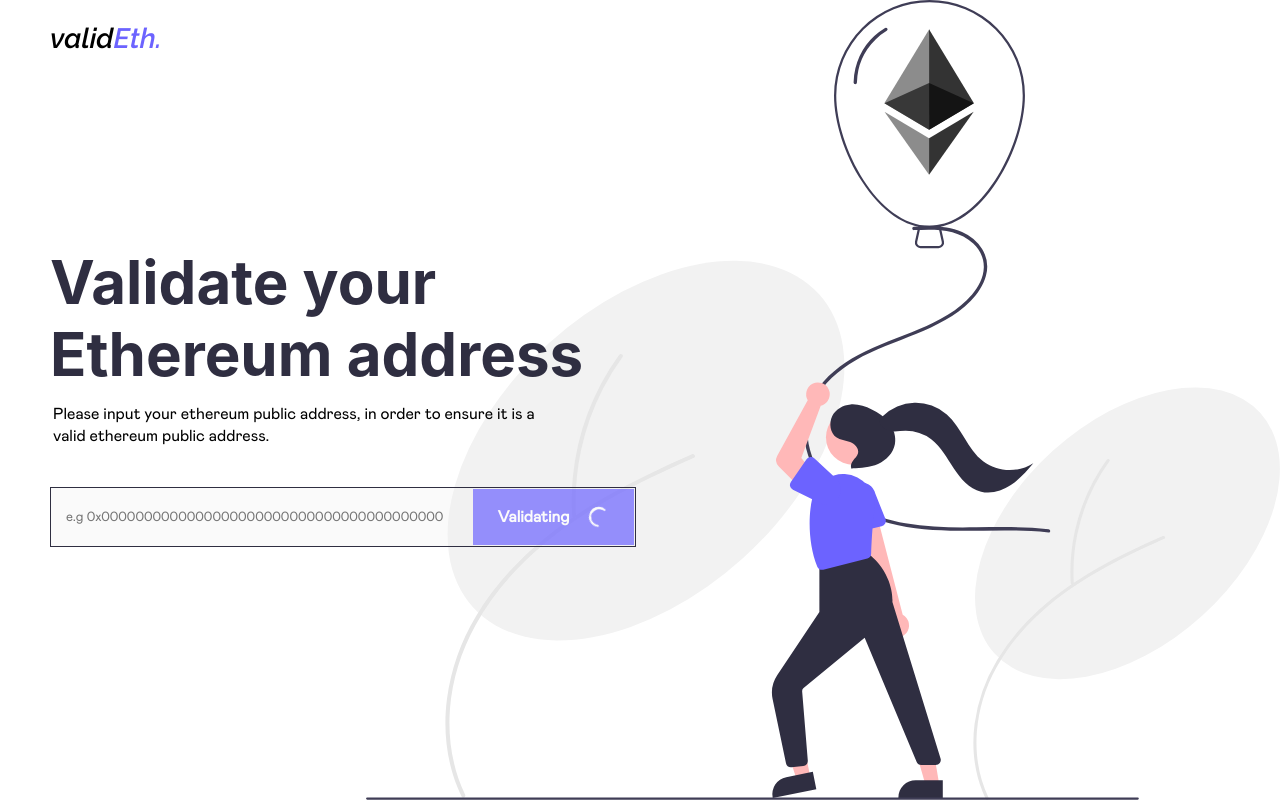
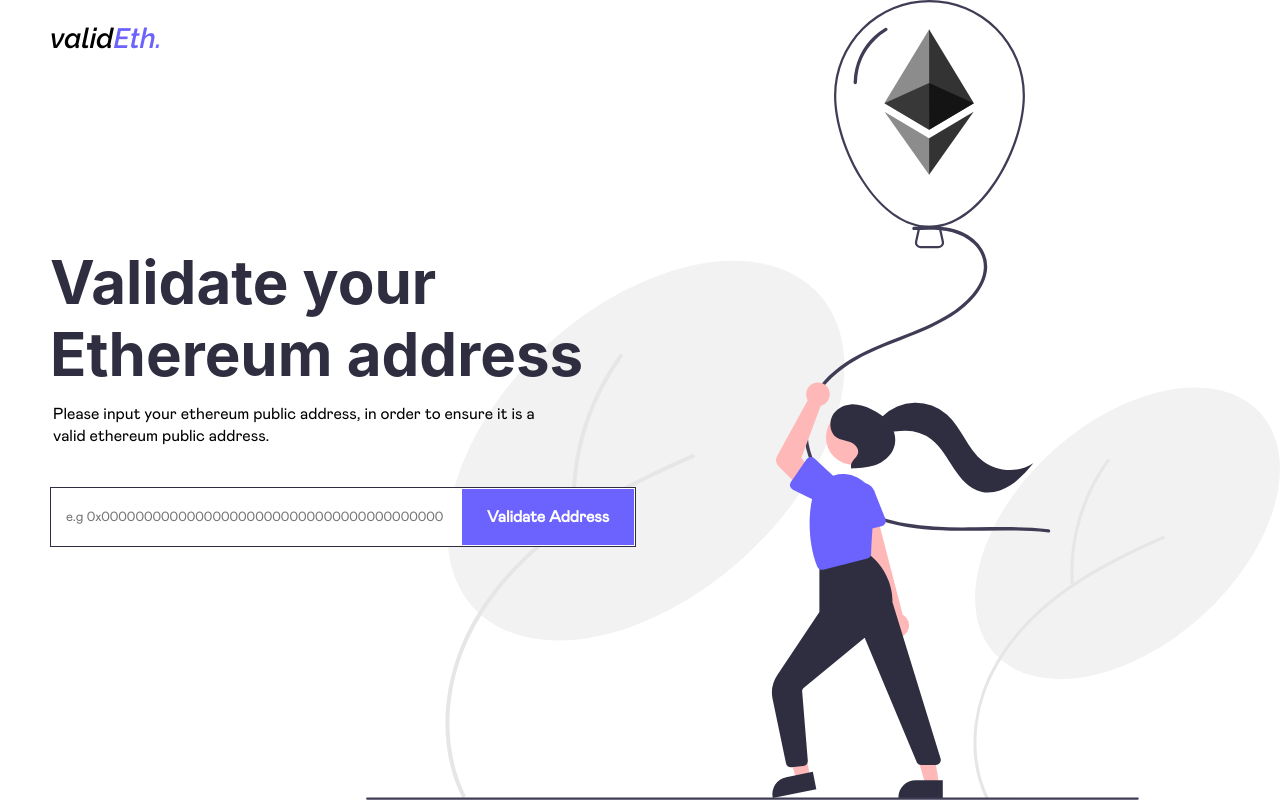
Before and after one commit to Xand6r/eth-validator-frontend, a React (Create React App) app: page / in a window 1280 px wide. Built offline with nearby package versions, Linux system fonts and the light colour scheme.

Commit message:
add final function

```diff
--- a/package.json
+++ b/package.json
@@ -7,6 +7,7 @@
     "@testing-library/jest-dom": "^5.16.2",
     "@testing-library/react": "^12.1.3",
     "@testing-library/user-event": "^13.5.0",
+    "axios": "^0.26.0",
     "node-sass": "^7.0.1",
     "react": "^17.0.2",
     "react-dom": "^17.0.2",
--- a/src/App.jsx
+++ b/src/App.jsx
@@ -1,3 +1,4 @@
+import { ToastContainer } from 'react-toastify';
 import SearchPage from '@/pages/searchPage';
 
 import '@/styles/global.scss';
@@ -7,6 +8,7 @@ function App() {
   return (
     <div>
       <SearchPage />
+      <ToastContainer />
     </div>
   );
 }
--- /dev/null
+++ b/src/api/index.js
@@ -0,0 +1,39 @@
+/**
+ * Module containg all functions for API requests which are going to be made
+ */
+import axios from 'axios';
+
+/**
+ * dynamically select the url to use for the backend
+ * depending on if were working locally or building for deployment
+ */
+const REMOTE_URL = 'https://valideth-backend.herokuapp.com';
+const LOCAL_URL = 'localhost:3000';
+export const BASE = !(!process.env.NODE_ENV || process.env.NODE_ENV === 'development')
+  ? LOCAL_URL
+  : REMOTE_URL;
+
+/**
+ * Make a post request to the server using the stored token in the database
+ * @param {String} path The path we wish to make a post request to
+ * @param {Object} obj The payload of the post request in the form of an object
+ * @returns {Promise}
+ */
+export const postReq = async (path, obj) => {
+  const response = await axios.post(BASE + path, obj, {
+    headers: {
+      'Content-Type': 'application/json'
+    }
+  });
+  return response;
+};
+
+/**
+ * Make a get request from the server using the token in the databasr
+ * @param {*} path The path we wish to make a post request to
+ * @returns {Promise}
+ */
+export const getReq = async (path) => {
+  const response = await axios.get(BASE + path);
+  return response;
+};
--- /dev/null
+++ b/src/components/searchComponent/constants.js
@@ -0,0 +1,4 @@
+export default {
+  ETH_ZERO_ADDRESS: '0x0000000000000000000000000000000000000000',
+  BUTTON_CTA: 'Validate Address'
+};
--- a/src/components/searchComponent/index.jsx
+++ b/src/components/searchComponent/index.jsx
@@ -2,16 +2,40 @@
  * @descriptionA search bar component for the home page
  */
 import React, { useState } from 'react';
+import { toast } from 'react-toastify';
+import { postReq } from '@/api';
+
 import Loader from '@/components/loader';
+import constants from './constants';
+
 import './styles.scss';
-
-export const ETH_ZERO_ADDRESS = '0x0000000000000000000000000000000000000000';
-const BUTTON_CTA = 'Validate Address';
-
 export default function SearchComponent() {
   const [searchKey, setSearchKey] = useState('');
   const [verificationSuccess] = useState(null);
-  const [loading] = useState(true);
+  const [loading, setLoading] = useState(false);
+
+  /**
+   * A function to validate the address entered via the API
+   */
+  const validateAddress = () => {
+    if (loading) return;
+    setLoading(true);
+    postReq('/address/validate', {
+      address: searchKey
+    })
+      .then((res) => {
+        const { value } = res?.data || {};
+        if (!value) return toast.error('The address passed in is an incorrect ethereum address.');
+        setSearchKey('');
+        toast.success('The address passed is an incorrect ethereum address');
+      })
+      .catch((err) => {
+        toast.error(err.message);
+      })
+      .finally(() => {
+        setLoading(false);
+      });
+  };
 
   return (
     <div className="search__component">
@@ -19,19 +43,19 @@ export default function SearchComponent() {
         <input
           value={searchKey}
           onChange={(e) => setSearchKey(e.target.value)}
-          placeholder={`e.g ${ETH_ZERO_ADDRESS}`}
+          placeholder={`e.g ${constants.ETH_ZERO_ADDRESS}`}
           type="text"
           data-success={verificationSuccess}
           disabled={loading}
         />
       </aside>
-      <button disabled={loading} data-success={verificationSuccess}>
+      <button onClick={validateAddress} disabled={loading} data-success={verificationSuccess}>
         {loading ? (
           <>
             Validating <Loader />
           </>
         ) : (
-          { BUTTON_CTA }
+          constants.BUTTON_CTA
         )}
       </button>
     </div>
```
Also changed, not shown: craco.config.js (line endings or trailing spaces), 2 other files (tests, documents, lock files or other folders).
